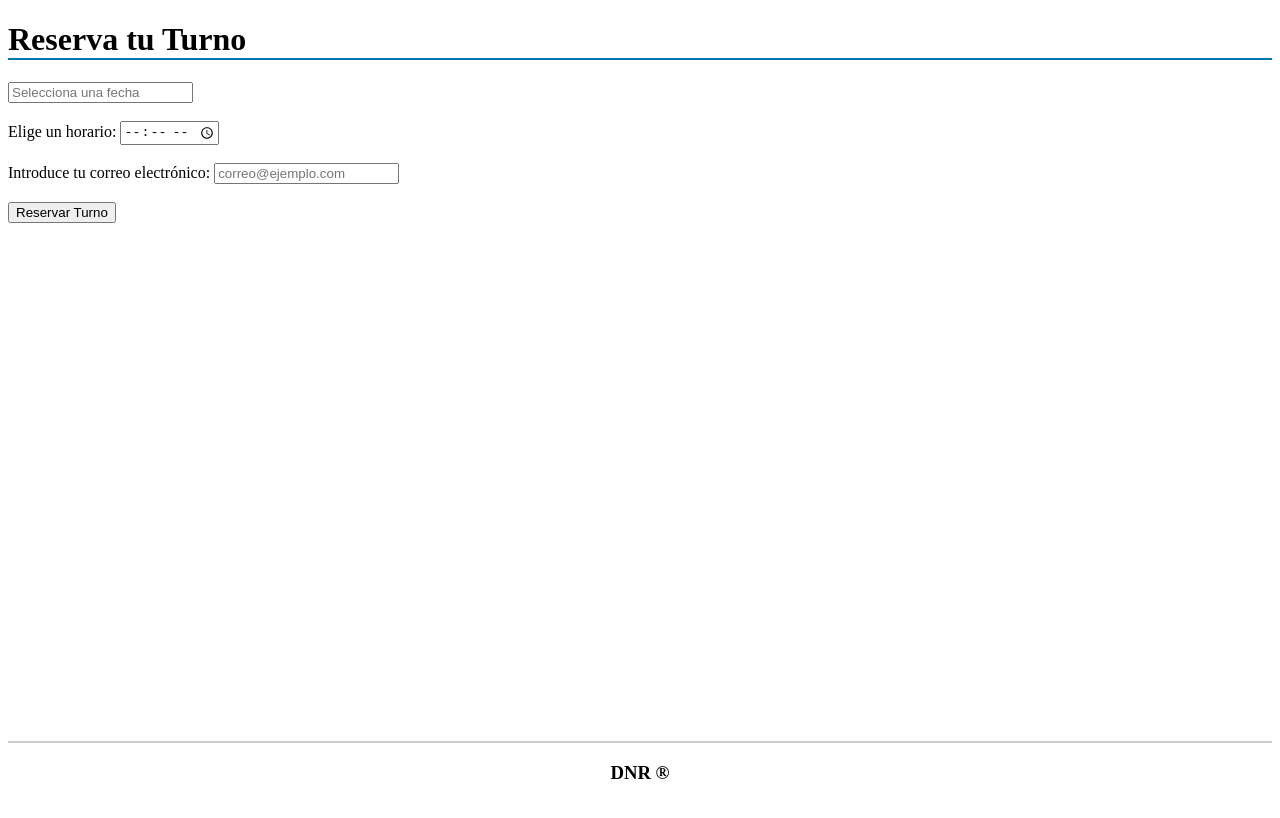
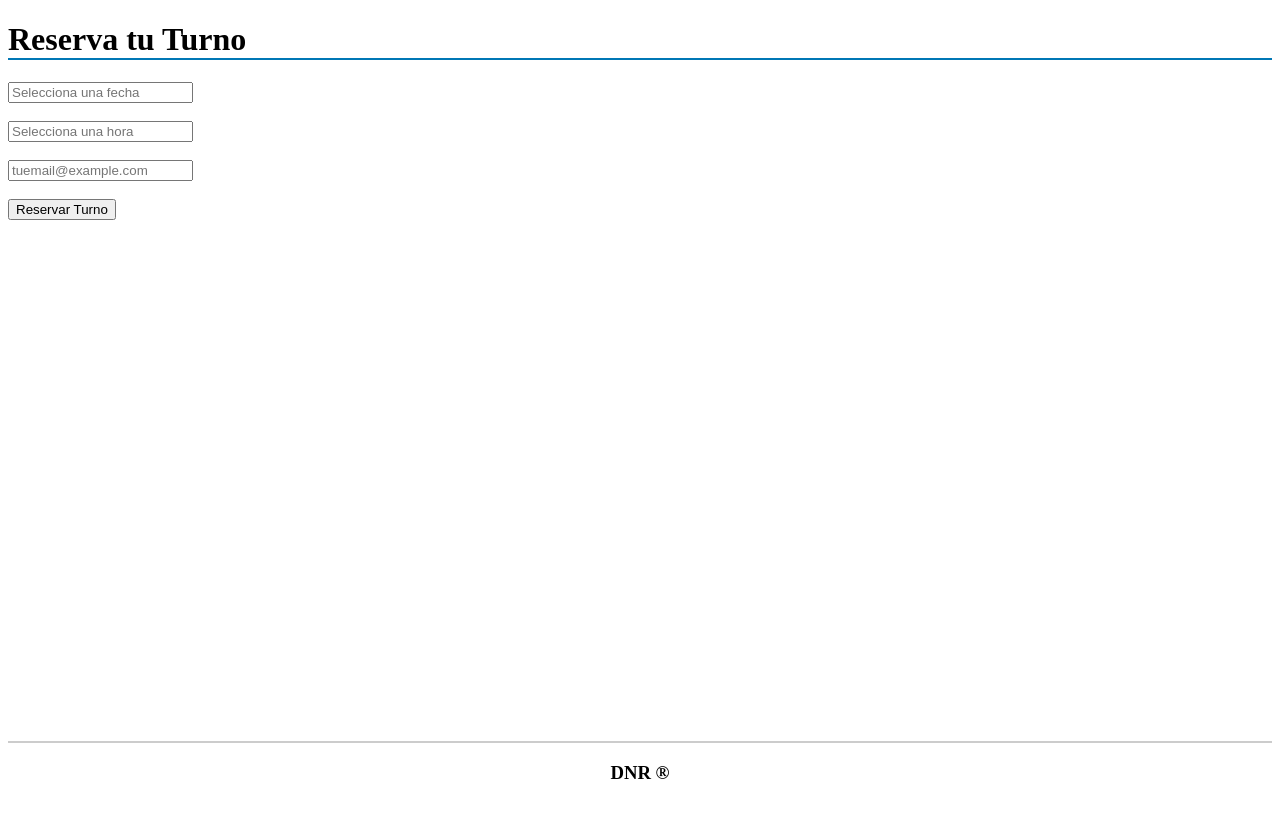
Before and after one commit to NicolasRovetta/TurnApp, a website: page html/index.html in a window 1280 px wide. Drawn offline with nearby package versions, Linux system fonts and the light colour scheme; some packages are replaced by stand-ins of ours; a script that the page names is missing.

Commit message:
flatpickr para selectores

```diff
--- a/html/index.html
+++ b/html/index.html
@@ -1,6 +1,5 @@
 <!DOCTYPE html>
 <html lang="en">
-
 <head>
     <meta charset="UTF-8">
     <meta name="viewport" content="width=device-width, initial-scale=1.0">
@@ -13,17 +12,14 @@
     <link rel="icon" href="/img/calendaricon.png" />
     <title>Turnapp</title>
 </head>
-
 <body>
     <main>
         <div id="app">
             <h1>Reserva tu Turno</h1>
             <div id="turno-form">
-                <input type="text" id="datepicker" placeholder="Selecciona una fecha"><br><br>
-                <label for="hora">Elige un horario:</label>
-                <input type="time" id="hora"><br><br>
-                <label for="email">Introduce tu correo electrónico:</label>
-                <input type="email" id="email" placeholder="correo@ejemplo.com" autocomplete="email" required><br><br>
+                <input type="text" id="datepicker" id="fecha" placeholder="Selecciona una fecha"><br><br>
+                <input type="text" id="timepicker" id="hora" placeholder="Selecciona una hora"><br><br>
+                <input type="email" id="email" placeholder="tuemail@example.com" autocomplete="email" required><br><br>
                 <button id="reservar-btn">Reservar Turno</button>
             </div>
             <div id="turnos-reservados"></div>
@@ -33,5 +29,4 @@
         <h3>DNR &#174;</h3>
     </footer>
 </body>
-
 </html>
--- a/js/script.js
+++ b/js/script.js
@@ -10,10 +10,19 @@
     });
   });
 
+  document.addEventListener('DOMContentLoaded', function() {
+    flatpickr("#timepicker", {
+      enableTime: true, // Habilita la selección de hora
+      noCalendar: true, // No muestra el calendario
+      dateFormat: "H:i", // Formato de la hora (24 horas)
+      time_24hr: true, // Usa el formato de 24 horas
+    });
+  });
+
 document.addEventListener("DOMContentLoaded", function () {
   // Variables del DOM
-  const fechaInput = document.getElementById("fecha");
-  const horaInput = document.getElementById("hora");
+  const fechaInput = document.getElementById("datepicker");
+  const horaInput = document.getElementById("timepicker");
   const emailInput = document.getElementById("email");
   const reservarBtn = document.getElementById("reservar-btn");
   const turnosReservadosDiv = document.getElementById("turnos-reservados");
```
